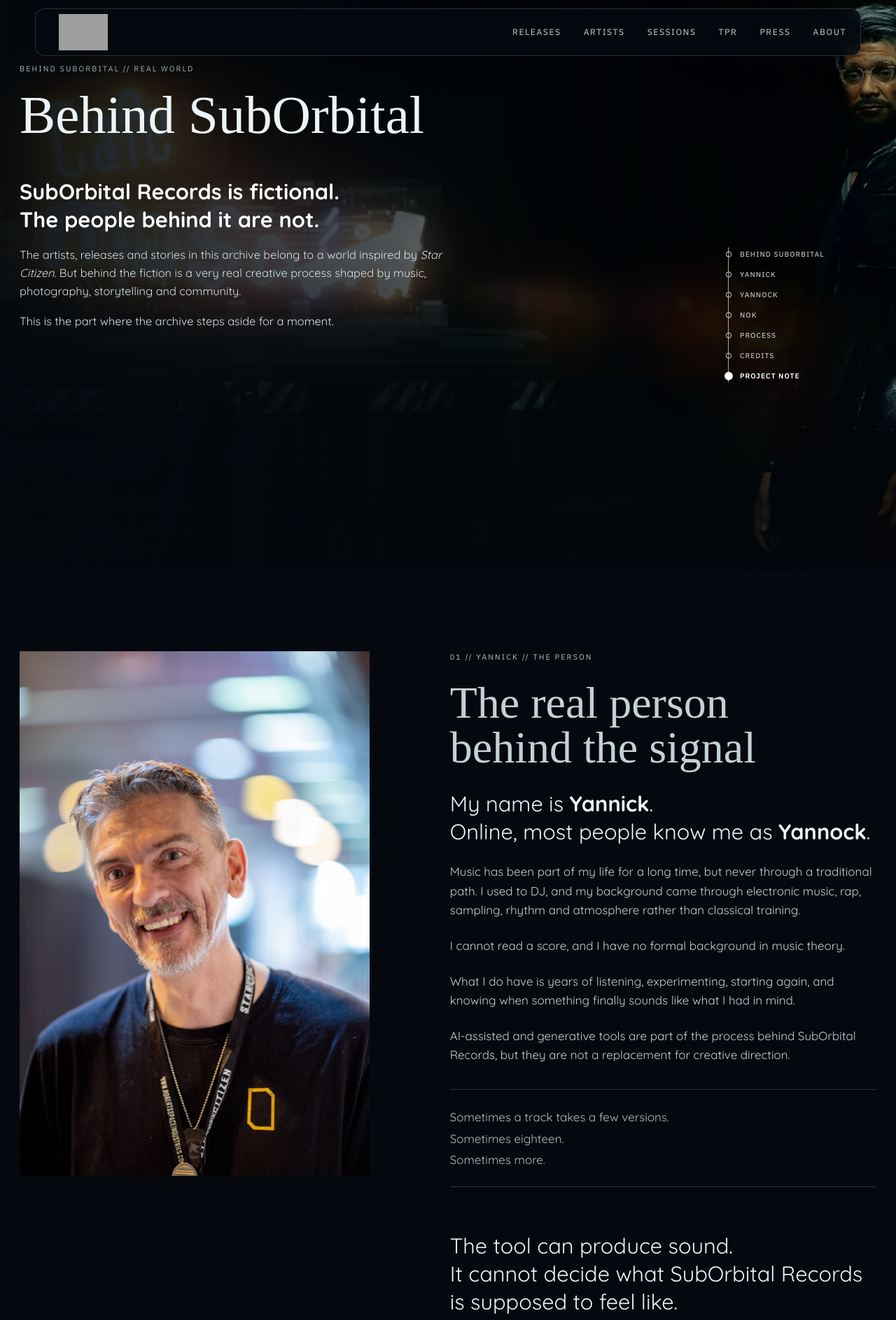
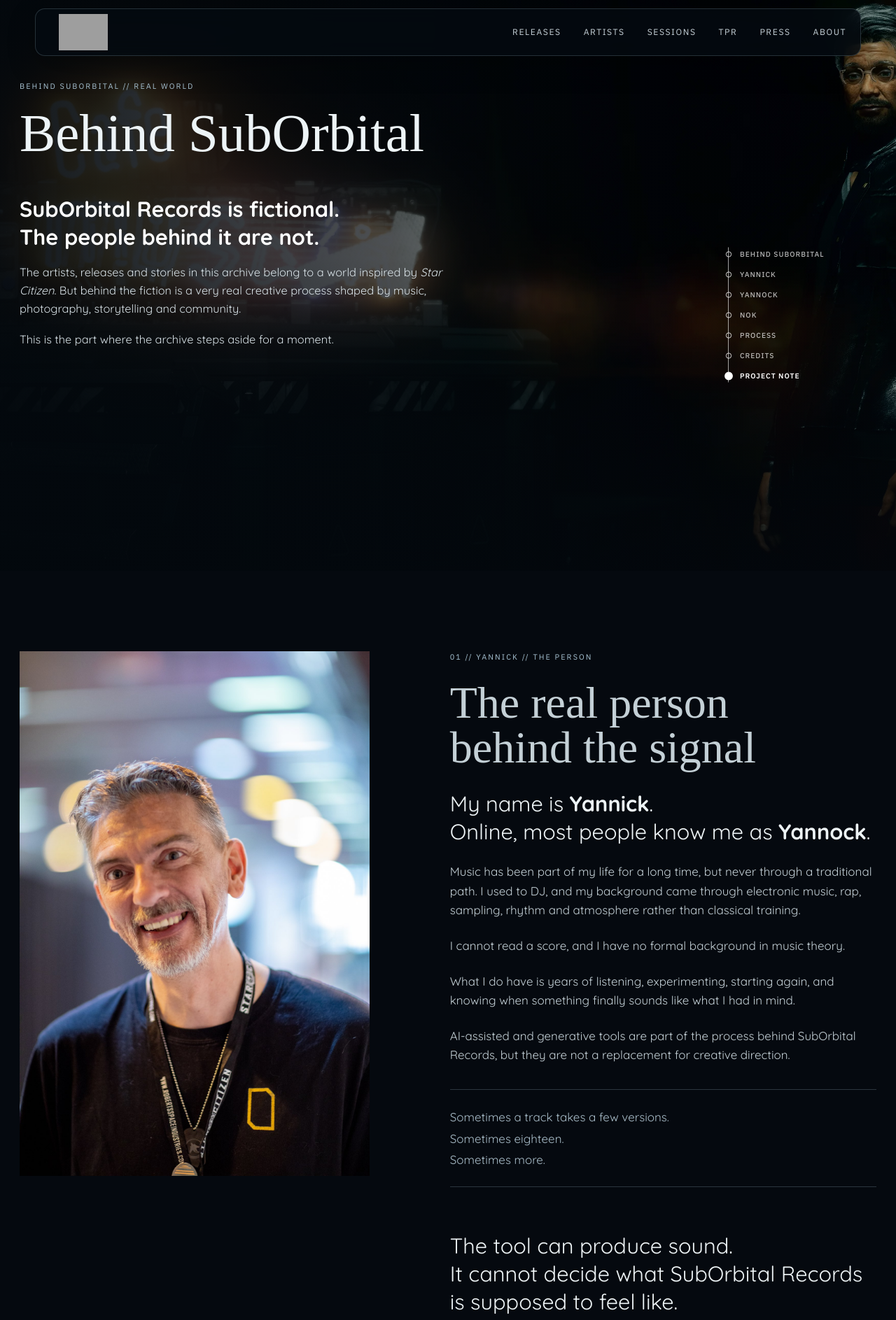
Before and after one commit to yannockverne/suborbital, a Jekyll site: the page built from credits.md, in a window 1280 px wide. Shown: the top 1887 px of the page at 70% size. Built offline with Jekyll 4.4.1, drawn with Linux system fonts in a browser that asks for light colours; some web fonts are replaced; grey boxes are pictures that could not be loaded.

Commit message:
Align Home TPR and About hero anchors

```diff
--- a/assets/css/site-polish.css
+++ b/assets/css/site-polish.css
@@ -2,6 +2,7 @@
 
 :root {
   --page-start-top: clamp(86px, 7vw, 112px);
+  --home-hero-start-top: clamp(70px, 9vw, 135px);
 }
 
 /* --------------------------------------------------------------------------
@@ -66,9 +67,21 @@
 }
 
 /* --------------------------------------------------------------------------
+   Master hero anchor
+   Home is the visual reference for immersive opening pages. TPR and About use
+   the exact same first-content position: same top rhythm and same left edge.
+   -------------------------------------------------------------------------- */
+.home .hero-inner,
+.tpr-page .tpr-hero-inner,
+.credits-page .credits-hero-inner {
+  width: min(100% - 56px, 1320px);
+  margin-inline: auto;
+  padding-top: var(--home-hero-start-top);
+}
+
+/* --------------------------------------------------------------------------
    Shared inner-page opening line
-   Press is the visual reference. Every principal inner page begins its first
-   content block on the same vertical rhythm beneath the floating navigation.
+   Press is the visual reference for catalogue/editorial inner pages.
    -------------------------------------------------------------------------- */
 .releases-index-page .releases-archive-header,
 .artists-index-page .artists-index-intro,
@@ -76,9 +89,7 @@
   padding-top: var(--page-start-top);
 }
 
-.artist-page .artist-v2-hero-copy,
-.tpr-page .tpr-hero-inner,
-.credits-page .credits-hero-inner {
+.artist-page .artist-v2-hero-copy {
   padding-top: var(--page-start-top);
 }
 
@@ -133,6 +144,7 @@
 @media (max-width: 850px) {
   :root {
     --page-start-top: 82px;
+    --home-hero-start-top: 70px;
   }
 
   .site-header {
@@ -163,6 +175,12 @@
     -webkit-backdrop-filter: blur(14px);
   }
 
+  .home .hero-inner,
+  .tpr-page .tpr-hero-inner,
+  .credits-page .credits-hero-inner {
+    width: min(100% - 36px, 1320px);
+  }
+
   .releases-index-page .releases-archive-intro {
     grid-template-columns: 1fr;
     gap: 24px;
@@ -177,10 +195,17 @@
 @media (max-width: 540px) {
   :root {
     --page-start-top: 74px;
+    --home-hero-start-top: 70px;
   }
 
   .site-header .nav {
     width: calc(100% - 16px);
+  }
+
+  .home .hero-inner,
+  .tpr-page .tpr-hero-inner,
+  .credits-page .credits-hero-inner {
+    width: calc(100% - 28px);
   }
 
   .releases-index-page .releases-archive-header {
```
